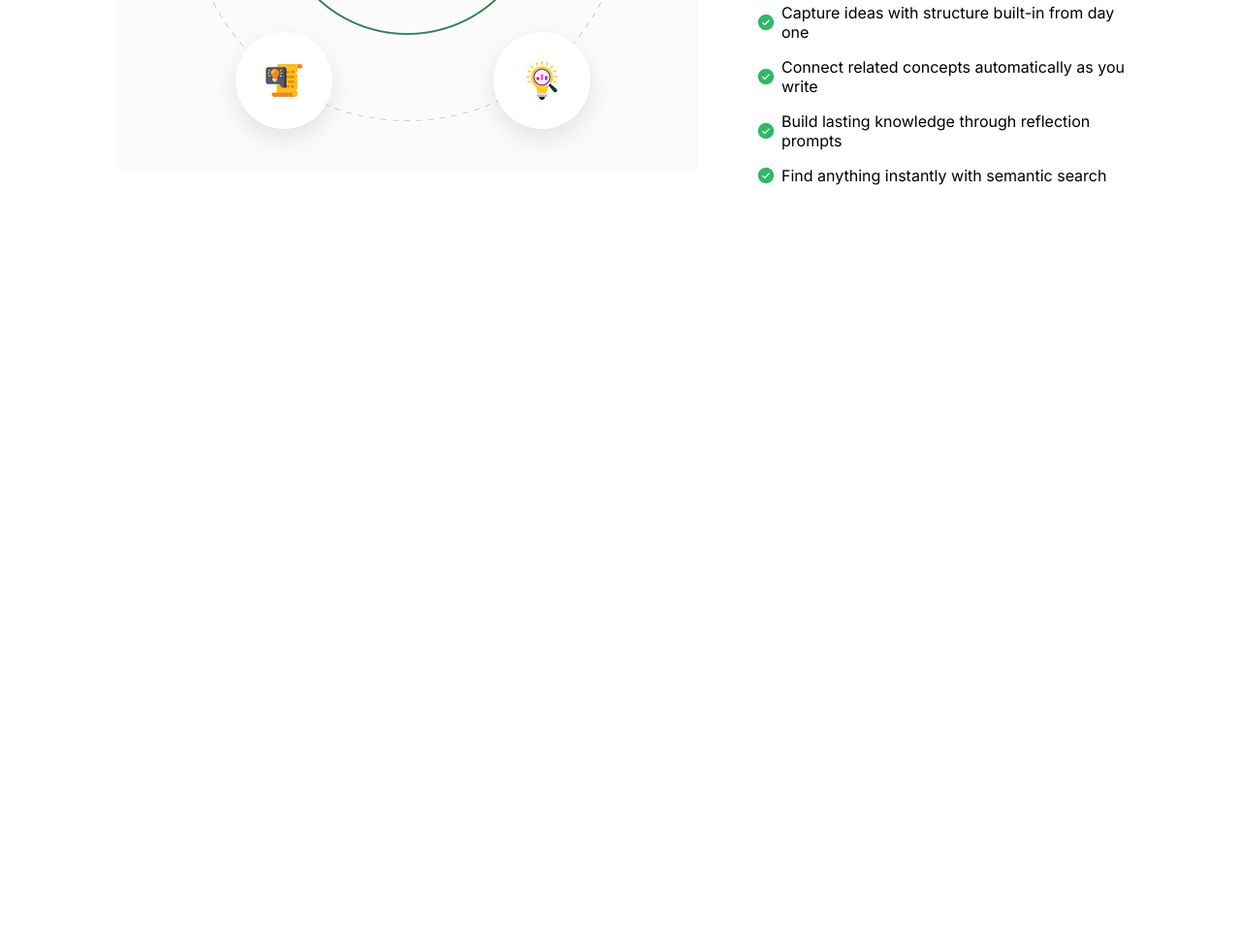
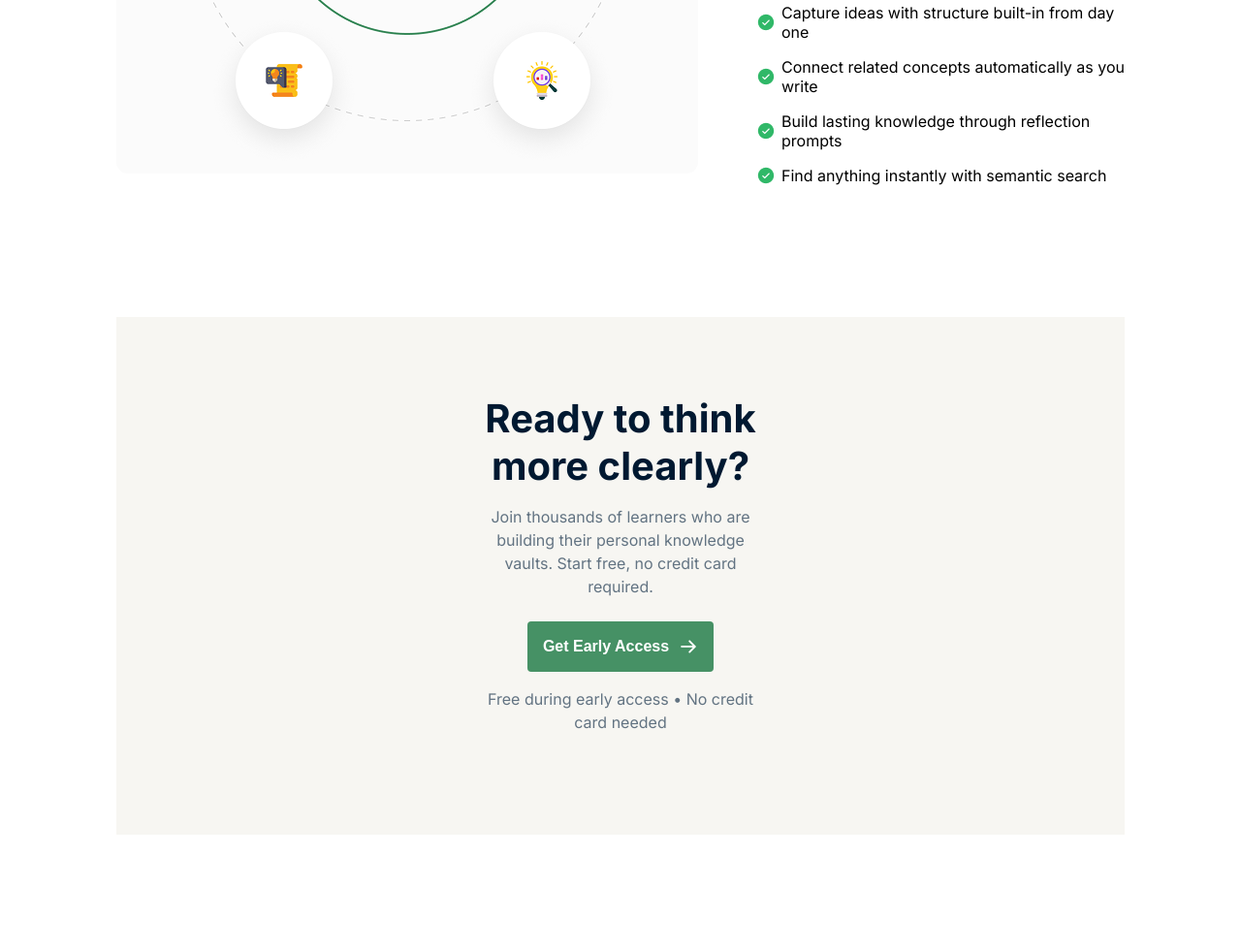
Before and after one commit to tfshorifulislam/B13-A01, a plain HTML site: page index.html in a window 1280 px wide. Shown: the part 1880-2861 px from the top of the page at 97% size. Before the commit the page ends 2207 px from the top, so only its background shows below. Drawn offline with Linux system fonts and the light colour scheme.

Commit message:
ad-banner section design according to figma

```diff
--- a/index.html
+++ b/index.html
@@ -141,6 +141,25 @@
             </div>
         </div>
     </section>
+<!--solution section end-->
 
+<!--ad-banner section start-->
+    <section class="ad-banner">
+
+        <div class="ad-banner-container">
+
+            <h3>Ready to think more clearly?</h3>
+
+            <p>Join thousands of learners who are building their personal knowledge vaults. Start free, no credit card required.</p>
+
+            <button class="ad-banner-btn">Get Early Access <img src="./images/ArrowRight.png" alt=""></button>
+
+            <p class="early-access">
+                <span>Free during early access</span> <span class="dot">•</span>
+                <span>No credit card needed</span>
+            </p>
+        </div>
+    </section>
+<!--ad-banner section end-->
 </body>
 </html>
--- a/style.css
+++ b/style.css
@@ -135,10 +135,11 @@
 
 .hero-btn-1:hover,
 .hero-btn-2:hover,
-#navbar .btn:hover{
-  background-color: #000000;
-  color: #469165;
-  border: 1px solid #469165;
+#navbar .btn:hover,
+.ad-banner-btn{
+    background-color: #000000;
+    color: #469165;
+    border: 1px solid #469165;
 }
 
 .hero-btn-2{
@@ -274,3 +275,53 @@
     gap: 6px;
     margin-bottom: 16px;
 }
+
+.ad-banner{
+    padding: 0 120px 120px 120px;
+    display: flex;
+    justify-content: center;
+}
+
+.ad-banner-container{
+    background-color: #F7F6F2;
+    max-width: 1360px;
+    padding: 80px 378px;
+    text-align: center;
+
+
+}
+
+.ad-banner-container h3{
+    font-size: 40px;
+    color: #001931;
+    margin-bottom: 16px;
+
+}
+
+.ad-banner-container p{
+    font-size: 16px;
+    line-height: 24px;
+    color: #627382;
+    margin-bottom: 24px;
+}
+
+.ad-banner-btn{
+    border: none;
+    border-radius: 4px;
+    font-size: 16px;
+    font-weight: 600;
+    color: #FFFFFF;
+    background-color: #469165;
+    padding: 16px;
+    gap: 10px;
+    display: inline-flex;
+    align-items: center;
+    cursor: pointer;
+    margin-bottom: 16px;
+    transition: background-color 0.3s ease,color 0.3s ease;
+}
+
+.early-access{
+    font-size: 16px;
+    line-height: 20px;
+}
```
